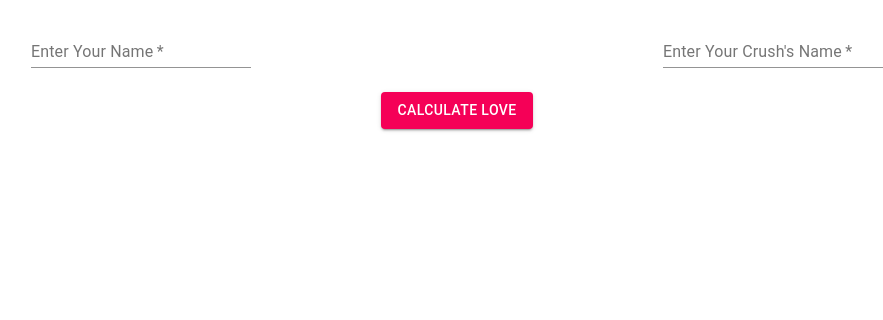
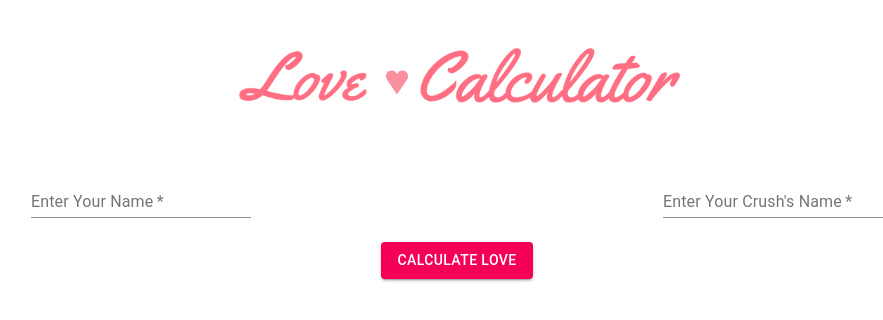
Before and after one commit to Caaarlogan/LoveCalculator, a React (Create React App) app in the folder my-app/: page / in a window 1280 px wide. Shown: the top 320 px of the page, without its empty margins (183-1066 px from the left). Built offline with nearby package versions, Linux system fonts and the light colour scheme.

Commit message:
Added logo

```diff
--- a/my-app/src/App.tsx
+++ b/my-app/src/App.tsx
@@ -1,10 +1,12 @@
 import React from 'react';
 import './App.css';
 import NameEnter from './Components/NameEnterComponent/NameEnter';
+import Header from './Components/Header/Header'
 
 function App() {
   return (
     <div>
+      <Header/>
       <NameEnter/>
     </div>
   );
--- /dev/null
+++ b/my-app/src/Components/Header/Header.tsx
@@ -0,0 +1,21 @@
+import React from 'react';
+import { Grid } from '@material-ui/core';
+import logo from "../../Assets/LoveMatcherLogo.png"
+
+function Header() {
+  return (
+    <div className="header">
+        <Grid container spacing={0}>
+            <Grid item xs={12}>
+                <img
+                    alt="loveCalculatorLogo"
+                    src={logo}
+                    style={{height:"150px"}}
+                ></img>
+            </Grid>
+        </Grid>
+    </div>
+  );
+}
+
+export default Header;
```
Also changed, not shown: my-app/src/Assets/LoveMatcherLogo.png (added), my-app/src/Components/Header/Header.css (added).
